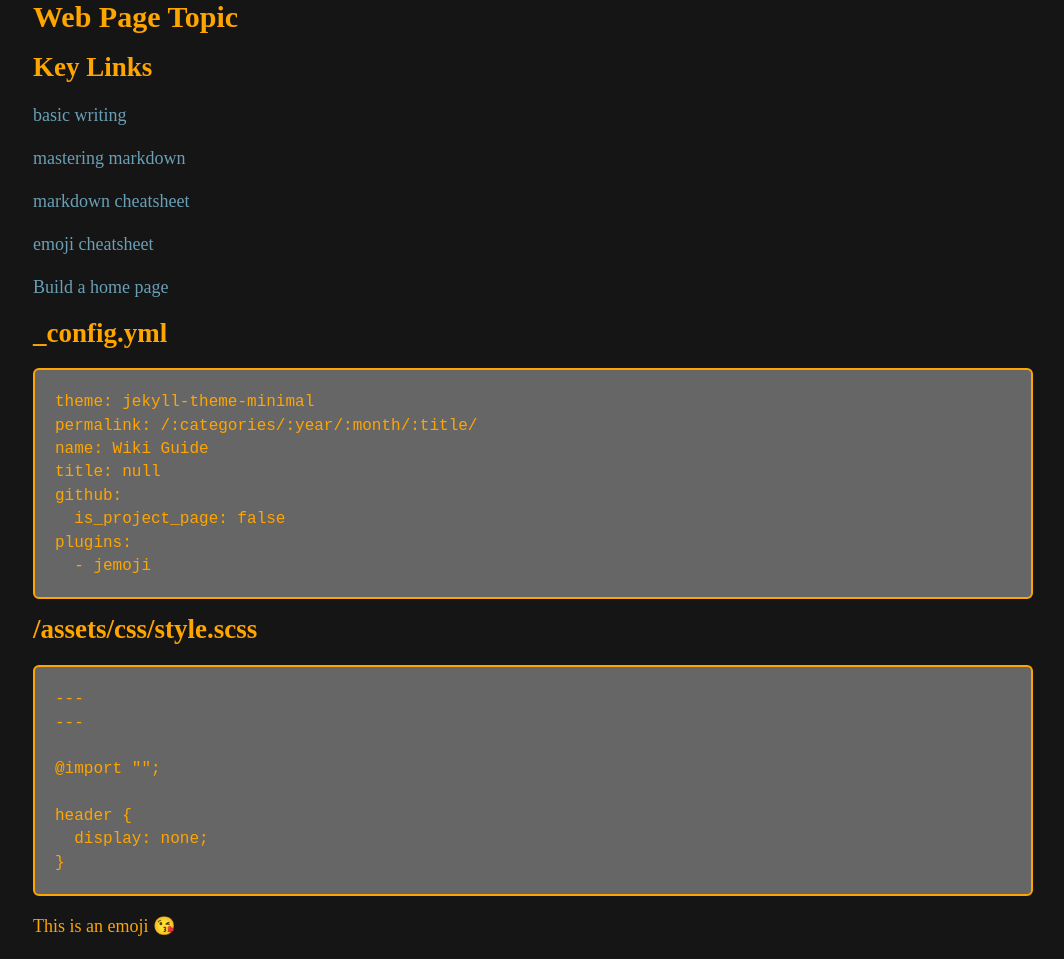
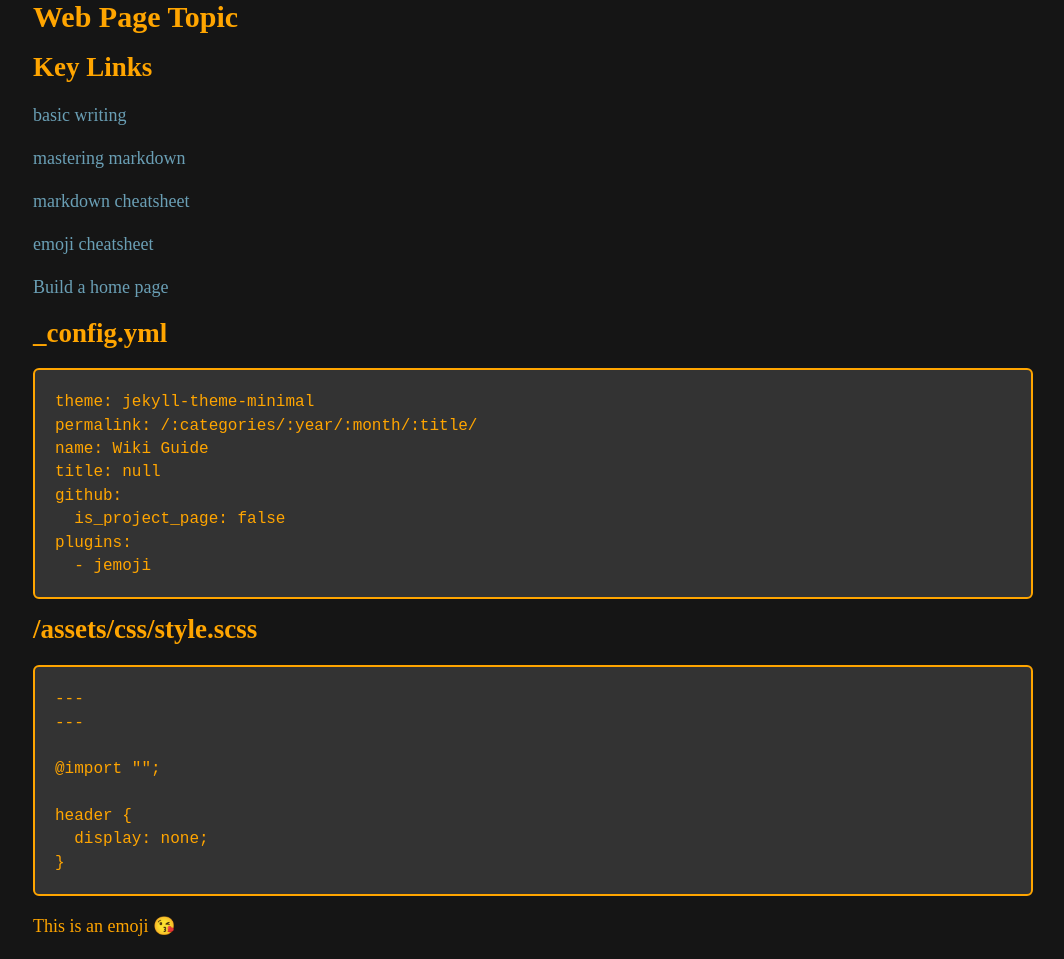
Before and after one commit to profphillips/wikibasics, a Jekyll site: the page built from index.md, in a window 1280 px wide. Shown: the whole page, without its empty margins (107-1171 px from the left). Built offline with Jekyll 4.4.1, drawn with Linux system fonts in a browser that asks for light colours; emoji names are drawn with the system emoji font; our own code applies the rules of GitHub Pages for plain Markdown files.

Commit message:
Update style.scss

```diff
--- a/assets/css/style.scss
+++ b/assets/css/style.scss
@@ -28,7 +28,7 @@ $silver-chalice: #aaa;
     $color: orange; //$gallery;
     $background-color: $cod-grey;
     $pre-color: orange; //$conifer;
-    $pre-background-color: #666; //$cod-grey;
+    $pre-background-color: #333; //$cod-grey;
     $blockquote-color: orange;
     $blockquote-background-color: $cod-grey;
     $link-color: $hippie-blue !default; //#3090f0;
```
